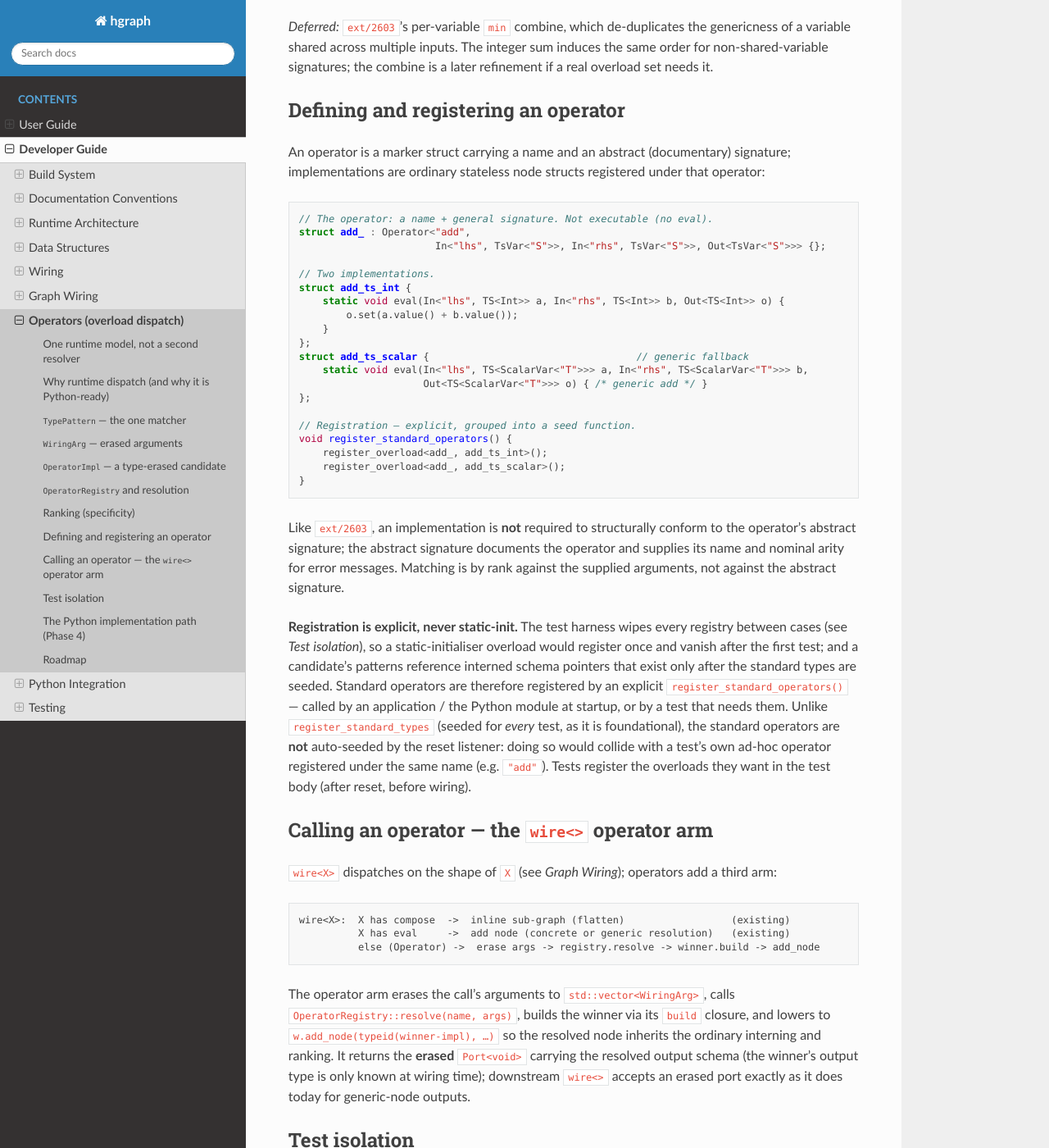
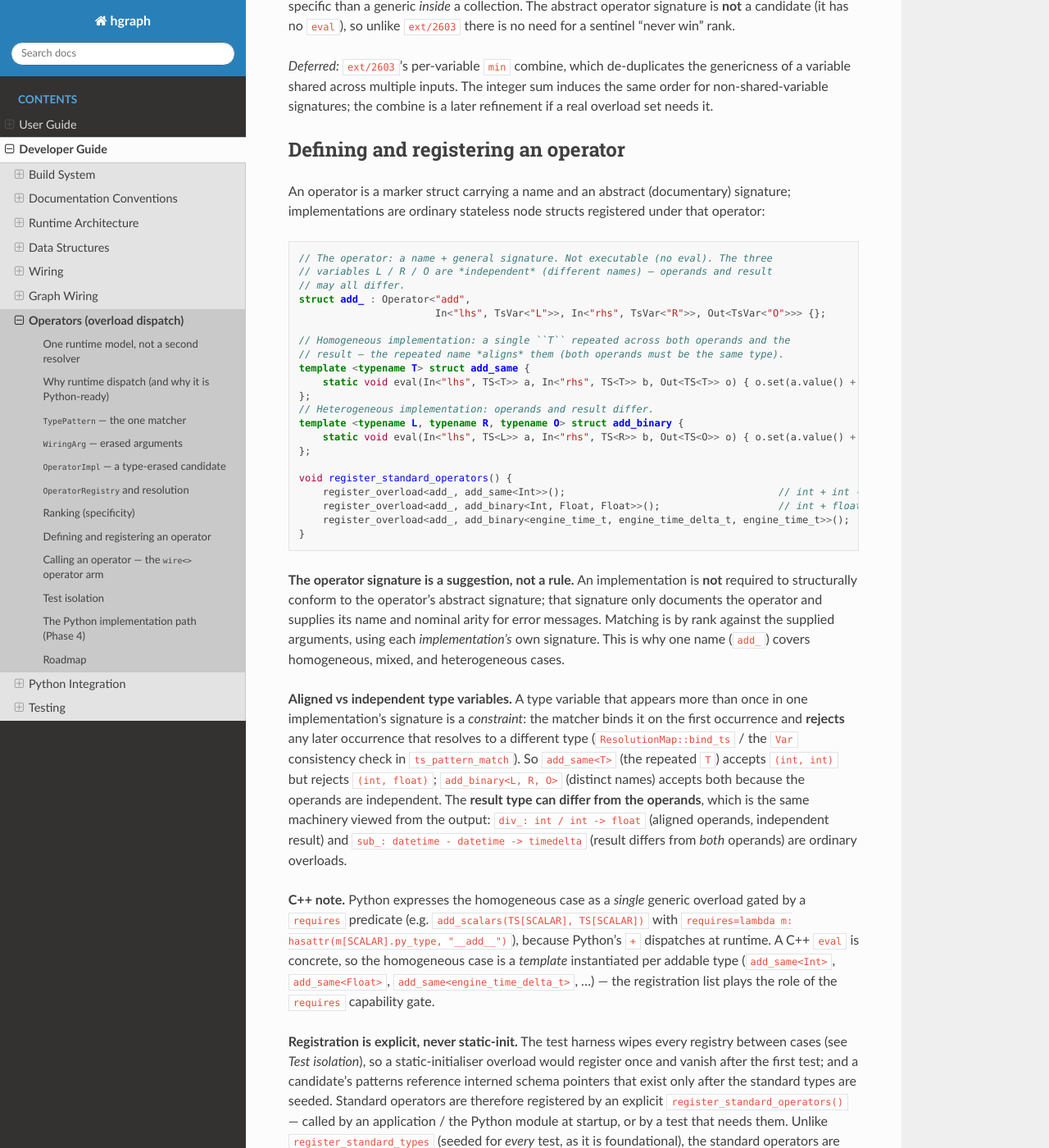
Before and after one commit to hhenson/hg_cpp, a Sphinx documentation site: the page built from docs/source/developer_guide/operators.rst, in a window 1280 px wide and 1400 px high, scrolled down 5010 px. Shown: the whole window at 82% size. Built offline with Sphinx 7.4.7 and the Read the Docs theme 3.1.0, drawn with Linux system fonts in a browser that asks for light colours; some of the changed text lies outside the part shown.

Commit message:
Expand operators to show matching of heterogenous inputs

```diff
--- a/docs/source/developer_guide/operators.rst
+++ b/docs/source/developer_guide/operators.rst
@@ -28,10 +28,11 @@ chosen implementation is baked into the graph.
    ``TSL`` / ``TSD`` / ``REF`` / ``Signal`` and the scalar variants); the remaining
    slices wire more of it into dispatch. Phases 2–3 are **also implemented**:
    scalar-argument matching, a ``static bool requires_(const ResolutionMap &)``
-   veto, and a ``lib/std`` operator family (``add_`` / ``eq_`` in
-   ``include/hgraph/lib/std/std_operators.h``), proven by
+   veto, and a ``lib/std`` operator family (``add_`` / ``sub_`` / ``div_`` / ``eq_``
+   in ``include/hgraph/lib/std/std_operators.h``) — covering homogeneous, mixed,
+   heterogeneous-temporal and result-differs overloads — proven by
    ``tests/cpp/test_std_operators.cpp`` and the scalar / ``requires`` / nested-``TSL``
-   cases in ``tests/cpp/test_operators.cpp``. Still to come (see *Roadmap*): Phase 4 —
+   / alignment cases in ``tests/cpp/test_operators.cpp``. Still to come (see *Roadmap*): Phase 4 —
    the Python implementation path (behind ``HGRAPH_ENABLE_PYTHON_USER_NODES``). (The
    operator path's scalar-configuration
    bundle is assembled by the same ``BundleBuilder`` + ``scalar_schema(map)``
@@ -272,31 +273,53 @@ that operator:
 
 .. code-block:: cpp
 
-   // The operator: a name + general signature. Not executable (no eval).
+   // The operator: a name + general signature. Not executable (no eval). The three
+   // variables L / R / O are *independent* (different names) — operands and result
+   // may all differ.
    struct add_ : Operator<"add",
-                          In<"lhs", TsVar<"S">>, In<"rhs", TsVar<"S">>, Out<TsVar<"S">>> {};
+                          In<"lhs", TsVar<"L">>, In<"rhs", TsVar<"R">>, Out<TsVar<"O">>> {};
 
-   // Two implementations.
-   struct add_ts_int {
-       static void eval(In<"lhs", TS<Int>> a, In<"rhs", TS<Int>> b, Out<TS<Int>> o) {
-           o.set(a.value() + b.value());
-       }
+   // Homogeneous implementation: a single ``T`` repeated across both operands and the
+   // result — the repeated name *aligns* them (both operands must be the same type).
+   template <typename T> struct add_same {
+       static void eval(In<"lhs", TS<T>> a, In<"rhs", TS<T>> b, Out<TS<T>> o) { o.set(a.value() + b.value()); }
    };
-   struct add_ts_scalar {                                   // generic fallback
-       static void eval(In<"lhs", TS<ScalarVar<"T">>> a, In<"rhs", TS<ScalarVar<"T">>> b,
-                        Out<TS<ScalarVar<"T">>> o) { /* generic add */ }
+   // Heterogeneous implementation: operands and result differ.
+   template <typename L, typename R, typename O> struct add_binary {
+       static void eval(In<"lhs", TS<L>> a, In<"rhs", TS<R>> b, Out<TS<O>> o) { o.set(a.value() + b.value()); }
    };
 
-   // Registration — explicit, grouped into a seed function.
    void register_standard_operators() {
-       register_overload<add_, add_ts_int>();
-       register_overload<add_, add_ts_scalar>();
+       register_overload<add_, add_same<Int>>();                                    // int + int -> int
+       register_overload<add_, add_binary<Int, Float, Float>>();                    // int + float -> float
+       register_overload<add_, add_binary<engine_time_t, engine_time_delta_t, engine_time_t>>();  // datetime + timedelta
    }
 
-Like ``ext/2603``, an implementation is **not** required to structurally conform
-to the operator's abstract signature; the abstract signature documents the
-operator and supplies its name and nominal arity for error messages. Matching is
-by rank against the supplied arguments, not against the abstract signature.
+**The operator signature is a suggestion, not a rule.** An implementation is **not**
+required to structurally conform to the operator's abstract signature; that signature
+only documents the operator and supplies its name and nominal arity for error
+messages. Matching is by rank against the supplied arguments, using each
+*implementation's* own signature. This is why one name (``add_``) covers homogeneous,
+mixed, and heterogeneous cases.
+
+**Aligned vs independent type variables.** A type variable that appears more than once
+in one implementation's signature is a *constraint*: the matcher binds it on the first
+occurrence and **rejects** any later occurrence that resolves to a different type
+(``ResolutionMap::bind_ts`` / the ``Var`` consistency check in ``ts_pattern_match``).
+So ``add_same<T>`` (the repeated ``T``) accepts ``(int, int)`` but rejects
+``(int, float)``; ``add_binary<L, R, O>`` (distinct names) accepts both because the
+operands are independent. The **result type can differ from the operands**, which is
+the same machinery viewed from the output: ``div_: int / int -> float`` (aligned
+operands, independent result) and ``sub_: datetime - datetime -> timedelta`` (result
+differs from *both* operands) are ordinary overloads.
+
+**C++ note.** Python expresses the homogeneous case as a *single* generic overload
+gated by a ``requires`` predicate (e.g. ``add_scalars(TS[SCALAR], TS[SCALAR])`` with
+``requires=lambda m: hasattr(m[SCALAR].py_type, "__add__")``), because Python's ``+``
+dispatches at runtime. A C++ ``eval`` is concrete, so the homogeneous case is a
+*template* instantiated per addable type (``add_same<Int>``, ``add_same<Float>``,
+``add_same<engine_time_delta_t>``, …) — the registration list plays the role of the
+``requires`` capability gate.
 
 **Registration is explicit, never static-init.** The test harness wipes every
 registry between cases (see *Test isolation*), so a static-initialiser overload
@@ -390,10 +413,13 @@ Roadmap
 2. **Phase 2 — scalars, predicates — done.** ``WiringArg`` scalar matching wired
    into dispatch; an optional per-candidate ``static bool requires_(const
    ResolutionMap &)`` veto that rejects a candidate after its types resolve.
-3. **Phase 3 — ``lib/std`` operator family — done.** ``add_`` (per-type
-   implementations) and ``eq_`` (``-> TS<Bool>``) in
-   ``include/hgraph/lib/std/std_operators.h``, selected by the supplied operand
-   types, with an explicit ``register_standard_operators()``.
+3. **Phase 3 — ``lib/std`` operator family — done.** ``add_`` / ``sub_`` / ``div_``
+   / ``eq_`` in ``include/hgraph/lib/std/std_operators.h``, with homogeneous,
+   mixed-numeric (``int + float -> float``), heterogeneous-temporal
+   (``datetime + timedelta -> datetime``, ``date + timedelta -> date``) and
+   result-differs (``div_: int / int -> float``, ``sub_: datetime - datetime ->
+   timedelta``) overloads, selected by the supplied operand types, with an explicit
+   ``register_standard_operators()``.
 4. **Phase 4 — Python implementation path.** Runtime-data ``OperatorImpl`` from a
    Python signature; ``NodeCallbacks`` hosting a Python callable; cross-boundary
    identity asserted. Behind ``HGRAPH_ENABLE_PYTHON_USER_NODES``.
```
Also changed, not shown: 3 other files.
